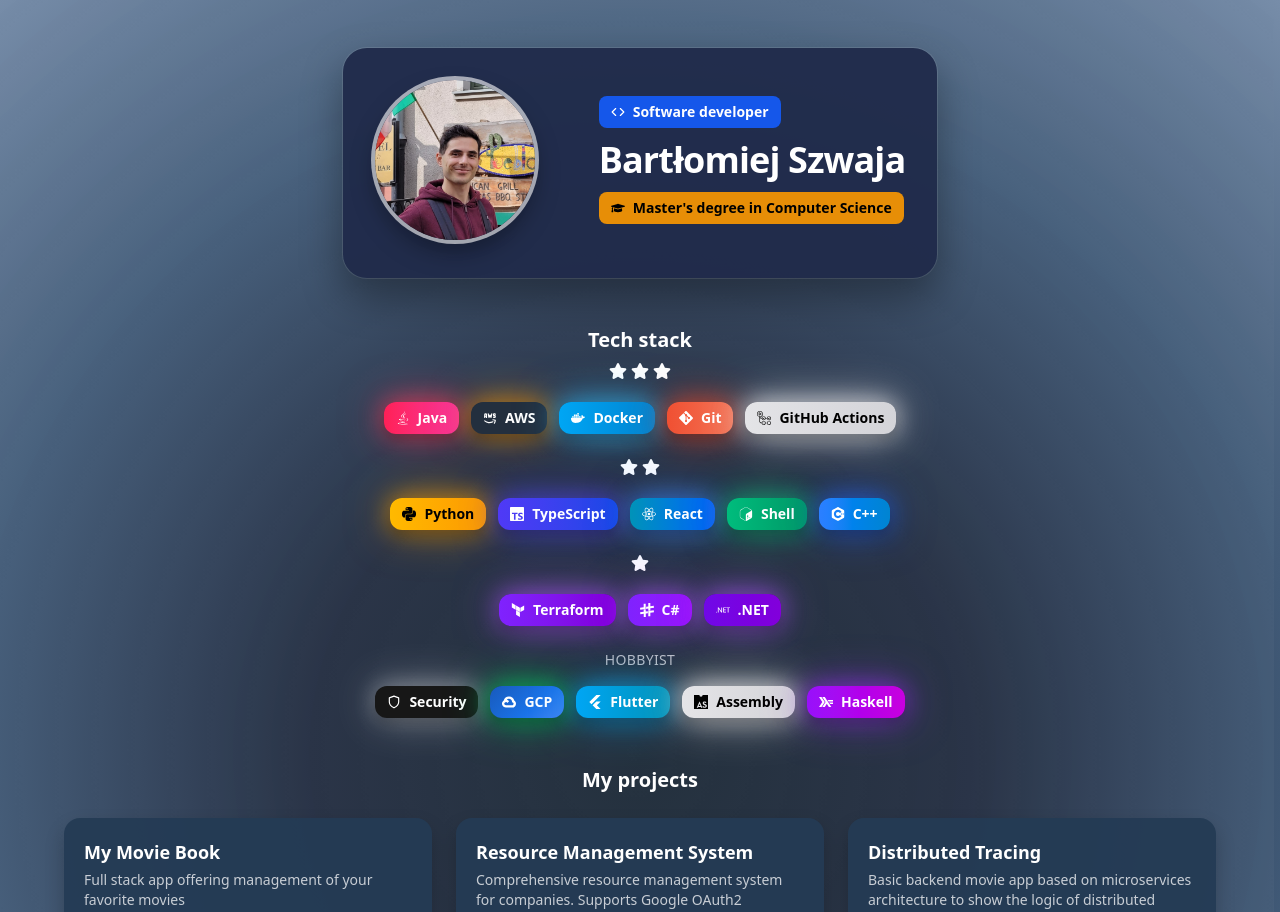
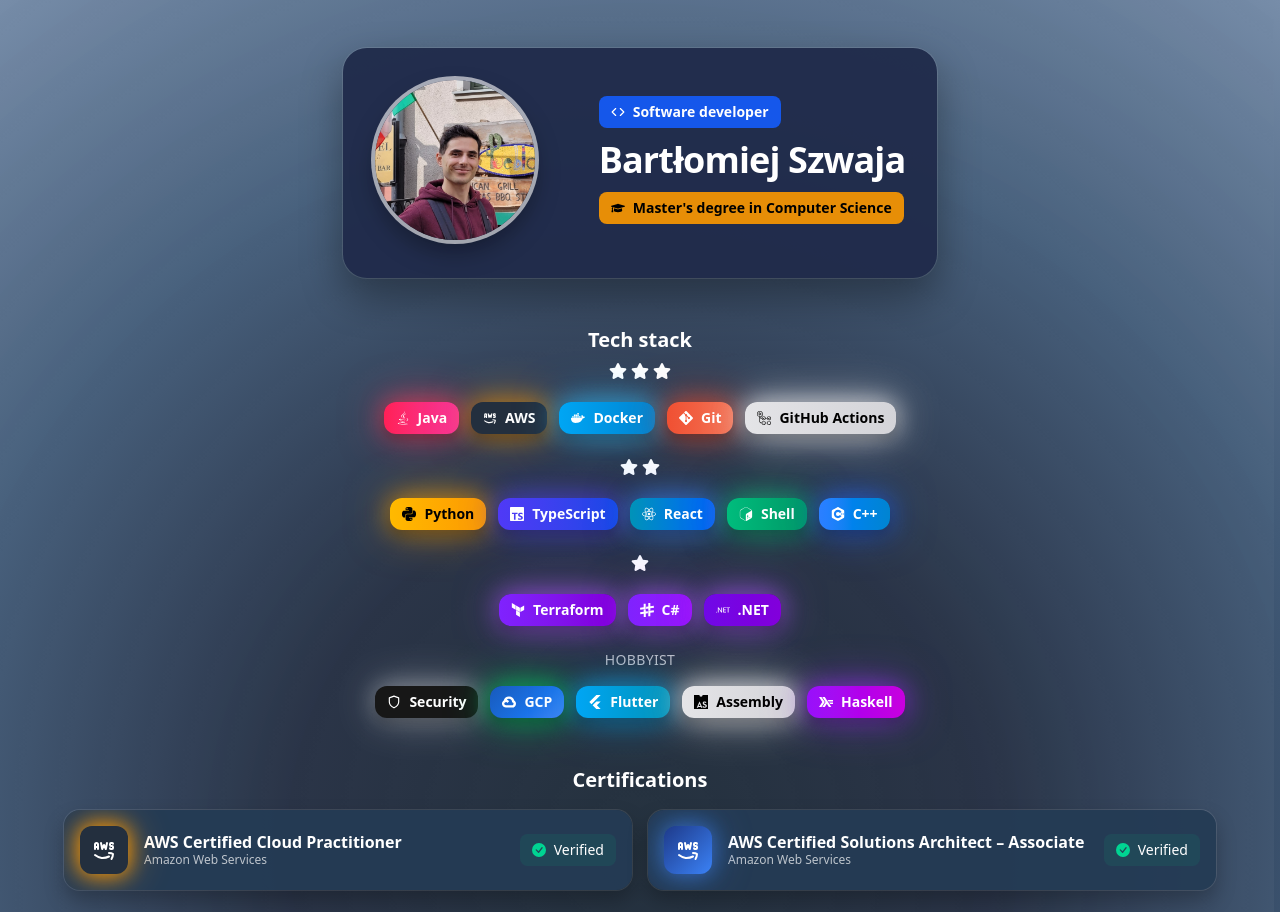
Before and after one commit to Verduttio/verduttio.github.io, a React (Vite) app: page / in a window 1280 px wide. Shown: the top 912 px of the page. Built offline with nearby package versions, Linux system fonts and the light colour scheme.

Commit message:
feat: add Certifications

```diff
--- a/src/App.tsx
+++ b/src/App.tsx
@@ -3,6 +3,8 @@
 import Technologies from "./components/Technologies";
 import Projects from "./components/Projects";
 import Contact from "./components/Contact";
+import Certifications from "./components/Certifications";
+
 
 const App: React.FC = () => {
   return (
@@ -11,6 +13,7 @@
         <div className="w-full max-w-6xl space-y-12">
           <Header />
           <Technologies />
+          <Certifications />
           <Projects />
           <Contact />
         </div>
--- /dev/null
+++ b/src/components/Certifications.tsx
@@ -0,0 +1,92 @@
+import React from "react";
+import { TbBrandAws } from "react-icons/tb";
+import { BsCheckCircleFill } from "react-icons/bs";
+
+type Cert = {
+  title: string;
+  provider: "AWS";
+  level: "cp" | "saa";
+  credentialUrl?: string; // optional: add your Credly/URL later
+};
+
+const certs: Cert[] = [
+  { title: "AWS Certified Cloud Practitioner", provider: "AWS", credentialUrl: "https://www.credly.com/badges/cbd447c5-fcc1-45e4-a3ca-4cdad1f9daa8", level: "cp" },
+  { title: "AWS Certified Solutions Architect – Associate", provider: "AWS", credentialUrl: "https://www.credly.com/badges/09d96de3-7708-433e-a1a7-f10dbe385f21", level: "saa" },
+];
+
+const Certifications: React.FC = () => {
+  return (
+    <section className="text-center">
+      <h2 className="text-xl font-semibold">Certifications</h2>
+
+      <div className="mt-4 grid gap-4 sm:grid-cols-2">
+        {certs.map((c, i) => (
+          <article
+            key={i}
+            className="
+              hover-pop shine
+              rounded-2xl bg-[#243b55]/95 p-4 text-left
+              ring-1 ring-white/10
+              shadow-[0_10px_20px_rgba(0,0,0,.25)]
+              flex items-center gap-4
+            "
+          >
+            {/* Logo badge */}
+            <div
+                className={[
+                    "flex h-12 w-12 items-center justify-center rounded-xl",
+                    c.level === "saa"
+                    ? "glow-aws-blue bg-[linear-gradient(135deg,#1e3a8a_0%,#3b82f6_100%)]"
+                    : "glow-aws bg-[#232F3E]"
+                ].join(" ")}
+                title="Amazon Web Services"
+            >
+                <TbBrandAws className="text-white text-2xl" aria-hidden />
+            </div>
+
+
+
+            {/* Texts */}
+            <div className="flex-1">
+              <h3 className="text-base font-semibold leading-tight">
+                {c.title}
+              </h3>
+              <p className="text-xs text-white/70">Amazon Web Services</p>
+            </div>
+
+            {c.credentialUrl ? (
+                <a
+                    href={c.credentialUrl}
+                    target="_blank"
+                    rel="noopener noreferrer"
+                    className="
+                    inline-flex items-center gap-2 rounded-lg
+                    bg-emerald-500/10 px-3 py-1.5 text-sm font-medium
+                    hover:bg-emerald-500/15
+                    "
+                    aria-label={`View ${c.title} credential`}
+                >
+                    <BsCheckCircleFill aria-hidden className="text-emerald-400" />
+                    <span>Verified</span>
+                </a>
+            ) : (
+                <span
+                    className="
+                    inline-flex items-center gap-2 rounded-lg
+                    bg-emerald-500/10 px-3 py-1.5 text-sm font-medium
+                    text-emerald-300/90
+                    "
+                    title="Add your Credly/verification link here"
+                >
+                    <BsCheckCircleFill aria-hidden className="text-emerald-400" />
+                    <span>Verified</span>
+                </span>
+            )}
+          </article>
+        ))}
+      </div>
+    </section>
+  );
+};
+
+export default Certifications;
--- a/src/index.css
+++ b/src/index.css
@@ -65,3 +65,28 @@
 /* gentle hover for avatar in the header card */
 .avatar-pop{ transition: transform .25s ease, box-shadow .25s ease; }
 .group:hover .avatar-pop{ transform: translateY(-2px) scale(1.015); }
+
+/* AWS orange halo for icons/logos */
+.glow-aws{
+  filter:
+    drop-shadow(0 0 10px #FF9900)
+    drop-shadow(0 0 18px rgba(255,153,0,.45));
+}
+.glow-aws:hover{
+  filter:
+    drop-shadow(0 0 12px #FF9900)
+    drop-shadow(0 0 24px rgba(255,153,0,.55));
+}
+
+/* AWS blue halo for Associate */
+.glow-aws-blue{
+  filter:
+    drop-shadow(0 0 10px rgba(59,130,246,.55))   /* blue-500 */
+    drop-shadow(0 0 18px rgba(59,130,246,.40));
+  transition: filter .25s ease;
+}
+.glow-aws-blue:hover{
+  filter:
+    drop-shadow(0 0 12px rgba(59,130,246,.65))
+    drop-shadow(0 0 24px rgba(59,130,246,.50));
+}
```
